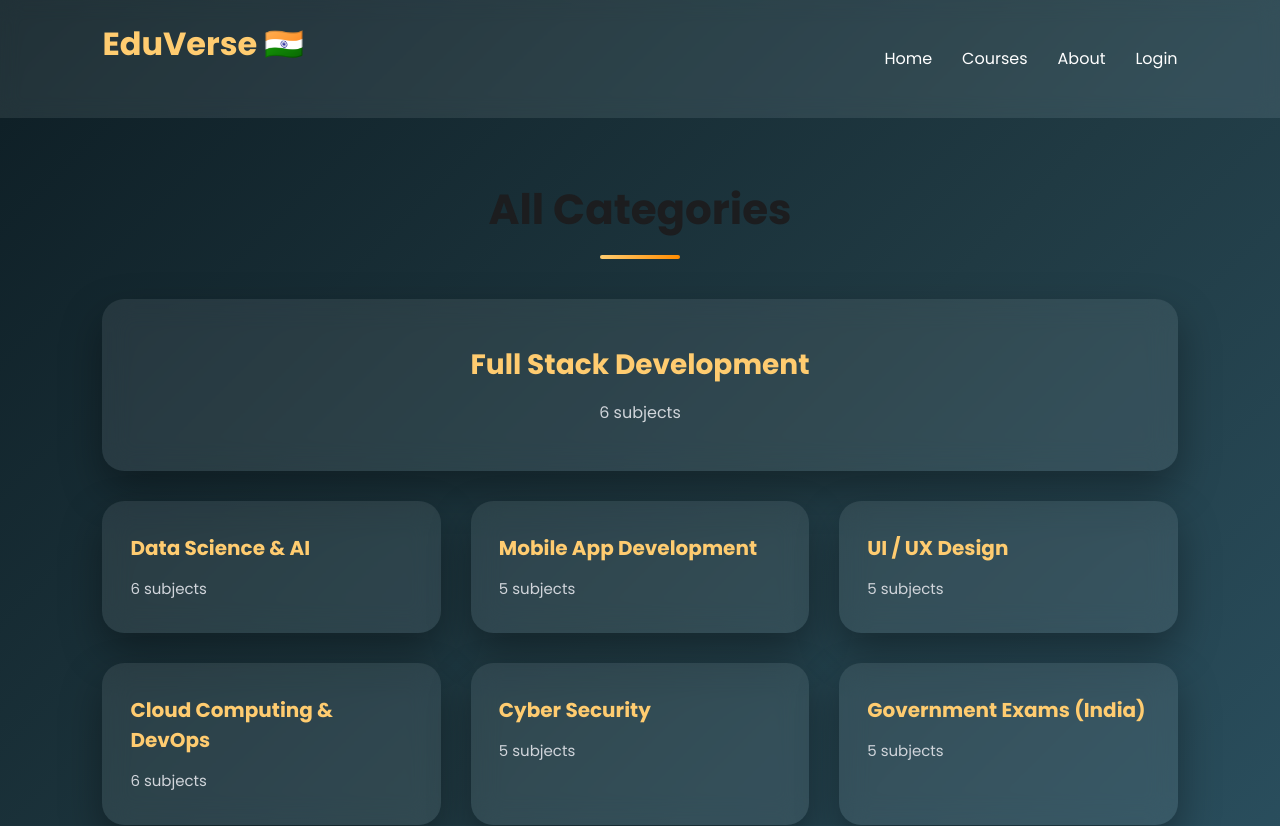
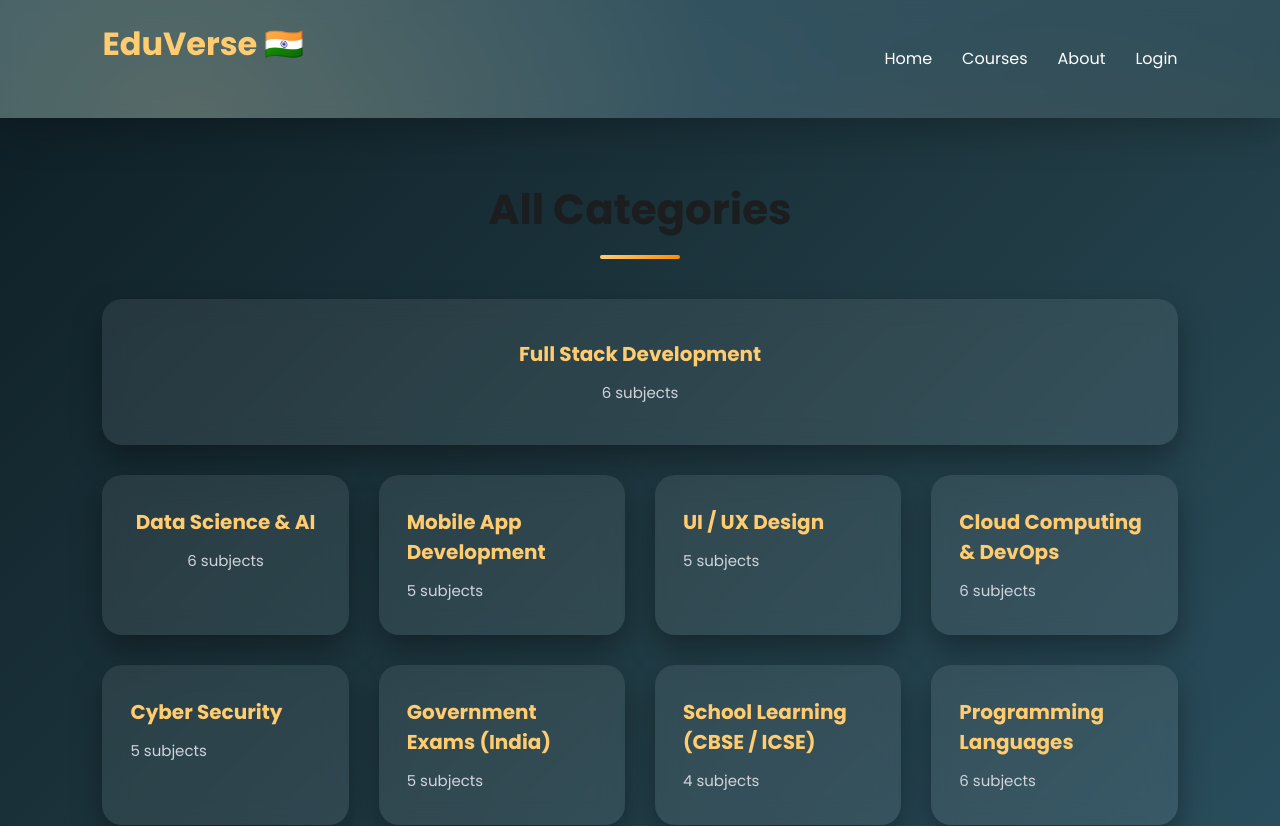
Before and after one commit to mousumi041/eduverse, a React (Vite) app: page /courses in a window 1280 px wide. Shown: the top 826 px of the page. Built offline with nearby package versions, Linux system fonts and the light colour scheme.

Commit message:
quiz fixed, css changes,

```diff
--- a/src/App.css
+++ b/src/App.css
@@ -7,12 +7,49 @@
   font-family: "Poppins", sans-serif;
 }
 
-body {
-  background: linear-gradient(135deg, #0f2027, #203a43, #2c5364);
-  color: #fff;
+html, body, #root {
+  width: 100% !important;
+  max-width: none !important;
+  margin: 0 !important;
+  padding: 0 !important;
 }
 
-/* NAVBAR */
+/* ================= PREMIUM MOVING BACKGROUND ================= */
+body {
+  position: relative;
+  color: #fff;
+  background: linear-gradient(
+    -45deg,
+    #0b1f26,
+    #1c3b47,
+    #2c5364,
+    #162e35,
+    #0f2027
+  );
+  background-size: 500% 500%;
+  animation: gradientMove 10s ease infinite;
+  overflow-x: hidden;
+}
+
+body::before {
+  content: "";
+  position: fixed;
+  inset: 0;
+  background:
+    radial-gradient(circle at 15% 20%, rgba(255, 204, 112, 0.18), transparent 42%),
+    radial-gradient(circle at 85% 75%, rgba(255, 140, 0, 0.15), transparent 48%),
+    radial-gradient(circle at 50% 50%, rgba(255, 255, 255, 0.04), transparent 60%);
+  pointer-events: none;
+  z-index: -1;
+}
+
+@keyframes gradientMove {
+  0% { background-position: 0% 50%; }
+  50% { background-position: 100% 50%; }
+  100% { background-position: 0% 50%; }
+}
+
+/* ================= NAVBAR ================= */
 .navbar {
   display: flex;
   justify-content: space-between;
@@ -23,6 +60,7 @@ body {
   position: sticky;
   top: 0;
   z-index: 100;
+  box-shadow: 0 10px 40px rgba(0, 0, 0, 0.25);
 }
 
 .navbar h1 {
@@ -40,7 +78,7 @@ body {
   color: #ffcc70;
 }
 
-/* HERO */
+/* ================= HERO ================= */
 .hero {
   padding: 100px 8%;
   display: grid;
@@ -86,23 +124,39 @@ body {
   100% { transform: translateY(0); }
 }
 
-/* STATS */
+/* ================= STATS (PROFESSIONAL UPGRADE) ================= */
 .stats {
   margin: 80px 8%;
   padding: 40px;
-  background: rgba(255, 255, 255, 0.08);
-  border-radius: 20px;
+  border-radius: 22px;
   display: flex;
   justify-content: space-around;
-  backdrop-filter: blur(12px);
+  backdrop-filter: blur(14px);
+  background: linear-gradient(
+    135deg,
+    rgba(255, 255, 255, 0.14),
+    rgba(255, 255, 255, 0.06)
+  );
+  border: 1px solid rgba(255, 255, 255, 0.15);
+  box-shadow:
+    0 20px 50px rgba(0, 0, 0, 0.35),
+    inset 0 1px 0 rgba(255, 255, 255, 0.15);
 }
 
 .stat h3 {
   color: #ffcc70;
-  font-size: 36px;
+  font-size: 42px;
+  letter-spacing: 0.5px;
 }
 
-/* COURSES */
+.stat p {
+  margin-top: 6px;
+  color: #e5e7eb;
+  font-size: 15px;
+  letter-spacing: 0.4px;
+}
+
+/* ================= COURSES ================= */
 .courses {
   padding: 80px 8%;
 }
@@ -111,6 +165,19 @@ body {
   text-align: center;
   margin-bottom: 50px;
   font-size: 38px;
+  font-weight: 600;
+  letter-spacing: 0.5px;
+  position: relative;
+}
+
+.courses h2::after {
+  content: "";
+  width: 80px;
+  height: 4px;
+  background: linear-gradient(90deg, #ffcc70, #ff8c00);
+  display: block;
+  margin: 18px auto 0;
+  border-radius: 10px;
 }
 
 .course-grid {
@@ -119,16 +186,26 @@ body {
   gap: 30px;
 }
 
+/* ================= COURSE CARD (PREMIUM) ================= */
 .course-card {
   padding: 30px;
   border-radius: 20px;
-  background: rgba(255, 255, 255, 0.08);
-  backdrop-filter: blur(12px);
-  transition: 0.4s;
+  background: linear-gradient(
+    145deg,
+    rgba(255, 255, 255, 0.14),
+    rgba(255, 255, 255, 0.06)
+  );
+  backdrop-filter: blur(14px);
+  border: 1px solid rgba(255, 255, 255, 0.12);
+  transition: 0.45s ease;
+  box-shadow: 0 15px 40px rgba(0, 0, 0, 0.35);
 }
 
 .course-card:hover {
-  transform: translateY(-10px);
+  transform: translateY(-12px) scale(1.02);
+  box-shadow:
+    0 25px 60px rgba(0, 0, 0, 0.45),
+    0 0 0 1px rgba(255, 204, 112, 0.2);
 }
 
 .course-card h3 {
@@ -136,7 +213,12 @@ body {
   margin-bottom: 10px;
 }
 
-/* CTA */
+.course-card p {
+  color: #e5e7eb;
+  line-height: 1.6;
+}
+
+/* ================= CTA ================= */
 .cta {
   margin: 100px 8%;
   padding: 60px;
@@ -156,7 +238,7 @@ body {
   cursor: pointer;
 }
 
-/* FOOTER */
+/* ================= FOOTER ================= */
 footer {
   padding: 30px;
   text-align: center;
@@ -164,9 +246,8 @@ footer {
   color: #9ca3af;
 }
 
-/* RESPONSIVE */
-@media (max-width: 900px)
-{
+/* ================= RESPONSIVE ================= */
+@media (max-width: 900px) {
   .hero {
     grid-template-columns: 1fr;
     text-align: center;
@@ -193,10 +274,3 @@ footer {
     margin-left: 0;
   }
 }
-
-html, body, #root {
-  width: 100% !important;
-  max-width: none !important;
-  margin: 0 !important;
-  padding: 0 !important;
-}
--- a/src/QuizPage.jsx
+++ b/src/QuizPage.jsx
@@ -21,21 +21,6 @@ function QuizPage() {
         q: "Which hook is used for state?",
         options: ["useEffect", "useState", "useRef", "useContext"],
         a: 1
-      },
-      {
-        q: "JSX stands for?",
-        options: [
-          "JavaScript XML",
-          "Java Syntax Extension",
-          "JSON XML",
-          "JavaScript XHR"
-        ],
-        a: 0
-      },
-      {
-        q: "Which company created React?",
-        options: ["Google", "Facebook", "Microsoft", "Amazon"],
-        a: 1
       }
     ],
     JavaScript: [
@@ -43,26 +28,6 @@ function QuizPage() {
         q: "Which is NOT a JavaScript datatype?",
         options: ["String", "Boolean", "Undefined", "Float"],
         a: 3
-      },
-      {
-        q: "Which keyword declares a variable?",
-        options: ["var", "int", "define", "declare"],
-        a: 0
-      },
-      {
-        q: "Which symbol is used for comments?",
-        options: ["//", "##", "<!-- -->", "**"],
-        a: 0
-      },
-      {
-        q: "Which method converts JSON to object?",
-        options: [
-          "JSON.parse()",
-          "JSON.stringify()",
-          "JSON.convert()",
-          "JSON.object()"
-        ],
-        a: 0
       }
     ]
   };
@@ -79,7 +44,7 @@ function QuizPage() {
   useEffect(() => {
     if (finished) return;
 
-    if (timeLeft === 0) {
+    if (timeLeft <= 0) {
       finishQuiz();
       return;
     }
@@ -97,7 +62,7 @@ function QuizPage() {
     }
 
     if (index + 1 < questions.length) {
-      setIndex((i) => i + 1);
+      setIndex(index + 1);
       setSelected(null);
     } else {
       finishQuiz();
@@ -106,8 +71,7 @@ function QuizPage() {
 
   const finishQuiz = () => {
     setFinished(true);
-    const count =
-      Number(localStorage.getItem("quizzesTaken")) || 0;
+    const count = Number(localStorage.getItem("quizzesTaken")) || 0;
     localStorage.setItem("quizzesTaken", count + 1);
   };
 
@@ -115,7 +79,7 @@ function QuizPage() {
     <div className="page">
       <h1>{subject} Quiz</h1>
 
-      <p>
+      <p style={{ textAlign: "center" }}>
         ⏱ Time Left: {Math.floor(timeLeft / 60)}:
         {String(timeLeft % 60).padStart(2, "0")}
       </p>
@@ -132,33 +96,30 @@ function QuizPage() {
               onClick={() => setSelected(i)}
               style={{
                 margin: "12px 0",
-                padding: "12px 18px",
-                borderRadius: "12px",
+                padding: "14px 20px",
+                borderRadius: "14px",
                 cursor: "pointer",
                 border:
                   selected === i
                     ? "2px solid #ff8c00"
-                    : "1px solid #ddd",
+                    : "1px solid rgba(255,255,255,0.3)",
                 background:
-                  selected === i ? "#fff4e0" : "#fff"
+                  selected === i
+                    ? "rgba(255, 204, 112, 0.25)"
+                    : "rgba(255,255,255,0.08)",
+                color: "#fff"
               }}
             >
               {op}
             </div>
           ))}
 
-          <button
-            onClick={handleNext}
-            disabled={selected === null}
-            style={{ marginTop: "20px" }}
-          >
-            {index + 1 === questions.length
-              ? "Submit Quiz"
-              : "Next"}
+          <button onClick={handleNext} disabled={selected === null}>
+            {index + 1 === questions.length ? "Submit Quiz" : "Next"}
           </button>
         </div>
       ) : (
-        <div className="card">
+        <div className="card" style={{ textAlign: "center" }}>
           <h2>🎉 Quiz Completed</h2>
           <p>
             Your Score: {score} / {questions.length}
--- a/src/QuizSubjects.jsx
+++ b/src/QuizSubjects.jsx
@@ -15,7 +15,7 @@ function QuizSubjects() {
             key={sub}
             className="card"
             style={{ cursor: "pointer" }}
-            onClick={() => navigate(`/quiz/${sub}`)}
+            onClick={() => navigate(`/quiz/${sub}`)}  // ✅ correct
           >
             <h3>📘 {sub}</h3>
             <p>20 Questions • 5 Minutes</p>
--- a/src/profile.css
+++ b/src/profile.css
@@ -30,7 +30,7 @@
 /* GRID */
 .grid {
   display: grid;
-  grid-template-columns: repeat(auto-fit, minmax(260px, 1fr));
+  grid-template-columns: repeat(4, 1fr);
   gap: 30px;
   margin-top: 40px;
 }
@@ -38,101 +38,87 @@
 /* CARD */
 .card {
   padding: 32px 28px;
-  border-radius: 22px;
+  border-radius: 20px;
   background: rgba(255, 255, 255, 0.08);
-  backdrop-filter: blur(14px);
-  box-shadow: 0 18px 40px rgba(0, 0, 0, 0.35);
-  transition: all 0.35s ease;
+  backdrop-filter: blur(12px);
+  box-shadow: 0 14px 30px rgba(0, 0, 0, 0.35);
   position: relative;
   overflow: hidden;
+  transition: transform 0.25s ease;
 }
 
-/* CARD GLOW */
+/* REQUIRED FOR QUIZ */
 .card::before {
   content: "";
   position: absolute;
   inset: 0;
-  background: linear-gradient(135deg, #ffcc70, #ff8c00);
   opacity: 0;
-  transition: opacity 0.3s ease;
+  pointer-events: none;
+  z-index: 0;
 }
 
-.card:hover::before {
-  opacity: 0.08;
+.card > * {
+  position: relative;
+  z-index: 1;
 }
 
 .card:hover {
-  transform: translateY(-10px);
+  transform: translateY(-6px);
 }
 
 /* CARD CONTENT */
 .card h3 {
   font-size: 20px;
   font-weight: 700;
-  margin-bottom: 14px;
+  margin-bottom: 12px;
   color: #ffcc70;
-  position: relative;
-  z-index: 1;
 }
 
 .card p {
   font-size: 15px;
   line-height: 1.6;
   color: #d1d5db;
-  position: relative;
-  z-index: 1;
 }
 
-/* USER GREETING CARD */
+/* 🔥 HELLO CARD — CENTER TEXT */
 .card:first-of-type {
   grid-column: 1 / -1;
-  text-align: center;
-  padding: 45px;
+  padding: 40px;
+  display: flex;
+  flex-direction: column;
+  justify-content: center;
+  text-align: center;        /* ✅ CENTER TEXT */
 }
 
-.card:first-of-type h3 {
-  font-size: 28px;
+/* 🔥 COURSE PROGRESS — CENTER TEXT ONLY */
+.grid .card:nth-child(2) {
+  text-align: center;        /* ✅ Course Progress */
 }
 
-.card:first-of-type p {
-  font-size: 16px;
-  margin-top: 10px;
-}
-
-/* LOGOUT BUTTON */
+/* BUTTON */
 button {
-  margin-top: 50px;
-  padding: 16px 48px;
+  margin-top: 30px;
+  padding: 14px 40px;
   border: none;
-  border-radius: 40px;
+  border-radius: 30px;
   background: linear-gradient(90deg, #ffcc70, #ff8c00);
-  color: #000;
-  font-size: 16px;
   font-weight: 700;
   cursor: pointer;
-  display: block;
-  margin-left: auto;
-  margin-right: auto;
-  box-shadow: 0 18px 40px rgba(0, 0, 0, 0.45);
-  transition: all 0.3s ease;
-}
-
-button:hover {
-  transform: translateY(-4px);
-  box-shadow: 0 26px 55px rgba(0, 0, 0, 0.55);
 }
 
 /* RESPONSIVE */
-@media (max-width: 768px) {
-  .page {
-    padding: 50px 6%;
+@media (max-width: 1100px) {
+  .grid {
+    grid-template-columns: repeat(2, 1fr);
+  }
+}
+
+@media (max-width: 600px) {
+  .grid {
+    grid-template-columns: 1fr;
   }
 
   .page h1 {
     font-size: 34px;
   }
-
-  .card:first-of-type {
-    padding: 35px 26px;
-  }
 }
```
